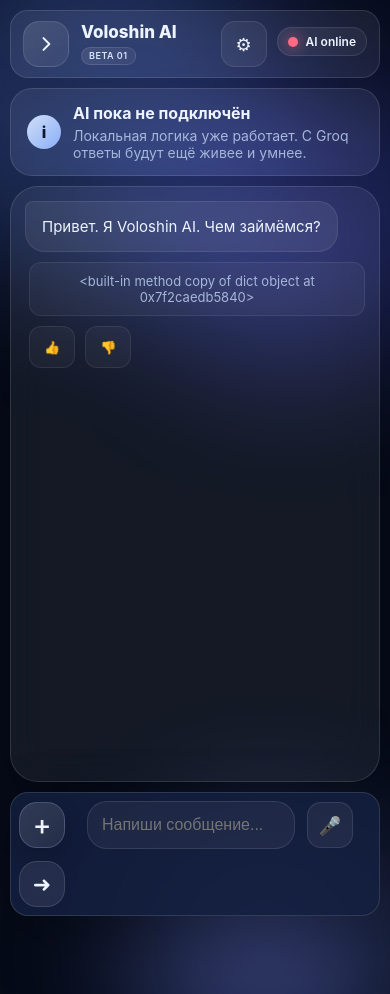
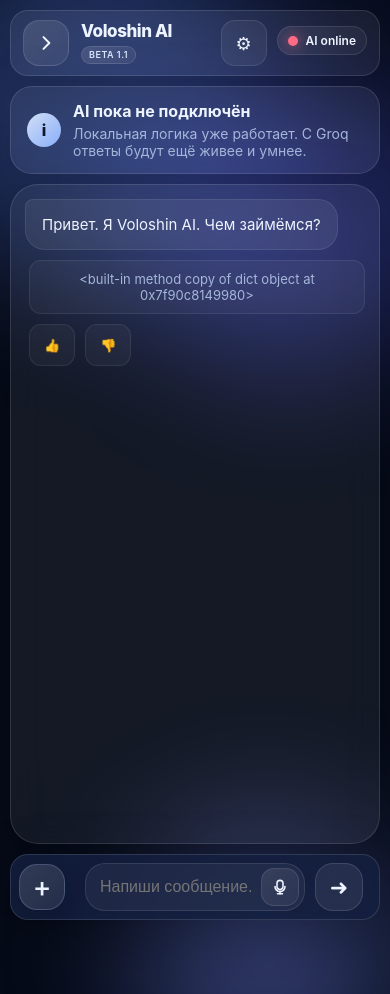
Before and after one commit to lalalaebala598/voloshin-ai, a Flask app: page / in a window 390 px wide. Run offline with Flask 3, Linux system fonts and the light colour scheme; the visitor is signed in with stand-in values (Sample User, id 1); data comes from the database, SQL or seed files in the repository.

Commit message:
Add files via upload

```diff
--- a/static/app.js
+++ b/static/app.js
@@ -253,6 +253,22 @@
     window.speechSynthesis.speak(utterance);
   }
 
+
+
+  function applyMobileViewportFix() {
+    if (!window.visualViewport) return;
+    const update = () => {
+      const vv = window.visualViewport;
+      const diff = Math.max(0, window.innerHeight - vv.height - vv.offsetTop);
+      document.documentElement.style.setProperty("--keyboard-offset", `${diff}px`);
+      if (document.activeElement === input && diff > 0) {
+        setTimeout(() => scrollToBottom(true), 30);
+      }
+    };
+    update();
+    window.visualViewport.addEventListener("resize", update);
+    window.visualViewport.addEventListener("scroll", update);
+  }
 
   function getConfig() {
     return {
@@ -1030,6 +1046,7 @@
     else if (themeMedia.addListener) themeMedia.addListener(handleThemeMediaChange);
   }
   initEvents();
+  applyMobileViewportFix();
   initDropdowns();
   initAutoScroll();
   applyStatus();
--- a/static/style.css
+++ b/static/style.css
@@ -1237,3 +1237,218 @@
     padding:3px 7px !important;
   }
 }
+
+
+/* ===== polish v2 ===== */
+:root{
+  --anim-fast:.14s;
+  --anim-med:.18s;
+  --keyboard-offset:0px;
+}
+
+.attach-option,
+.icon-btn,
+.send-btn,
+.attach-btn,
+.secondary-btn,
+.soft-btn,
+.primary-btn,
+.chat-item,
+.tool-btn,
+.model-option,
+.model-display-btn,
+.custom-display-btn,
+.profile-entry,
+.topbar,
+.welcome-card,
+.modal-card,
+.composer,
+.messages-wrap,
+.message-bubble,
+.brand-collapse-btn{
+  transition:
+    background var(--anim-fast) ease,
+    border-color var(--anim-fast) ease,
+    color var(--anim-fast) ease,
+    box-shadow var(--anim-fast) ease,
+    transform var(--anim-fast) ease,
+    opacity var(--anim-fast) ease !important;
+}
+
+.welcome-logo{
+  position:relative;
+  overflow:visible;
+}
+.welcome-logo::before{
+  content:"";
+  position:absolute;
+  inset:-14px;
+  border-radius:50%;
+  background:radial-gradient(circle, rgba(125,138,255,.32), rgba(125,138,255,.10) 45%, transparent 70%);
+  filter:blur(10px);
+  pointer-events:none;
+}
+.welcome-logo::after{
+  content:"";
+  position:absolute;
+  inset:-8px;
+  border-radius:50%;
+  background:radial-gradient(circle, rgba(255,255,255,.08), transparent 60%);
+  pointer-events:none;
+}
+.welcome-logo svg{
+  width:52px;
+  height:52px;
+  filter:drop-shadow(0 10px 24px rgba(74,92,170,.22));
+}
+.welcome-title{
+  font-size:31px;
+  font-weight:900;
+  letter-spacing:-0.03em;
+}
+.welcome-brand-main{
+  color:#eef4ff;
+}
+.welcome-brand-ai{
+  background:linear-gradient(135deg, #f1f6ff 0%, #c6d6ff 42%, #8c9bff 78%, #6d79ff 100%);
+  -webkit-background-clip:text;
+  background-clip:text;
+  color:transparent;
+  text-shadow:0 0 18px rgba(123,140,255,.25);
+}
+
+.top-title{
+  letter-spacing:-0.025em;
+}
+.beta-badge{
+  backdrop-filter:blur(12px);
+  -webkit-backdrop-filter:blur(12px);
+}
+
+.composer{
+  grid-template-columns:56px minmax(0,1fr) 56px !important;
+  gap:10px !important;
+}
+.input-shell{
+  position:relative;
+  min-width:0;
+}
+#input{
+  width:100%;
+  padding-right:54px !important;
+}
+.voice-inside-btn{
+  position:absolute !important;
+  right:8px;
+  top:50%;
+  transform:translateY(-50%);
+  width:40px !important;
+  height:40px !important;
+  min-width:40px !important;
+  min-height:40px !important;
+  border-radius:14px !important;
+  background:linear-gradient(135deg, rgba(255,255,255,.10), rgba(255,255,255,.05));
+  border:1px solid rgba(255,255,255,.10);
+}
+.voice-inside-btn svg{
+  width:20px;
+  height:20px;
+  fill:none;
+  stroke:#eef4ff;
+  stroke-width:1.9;
+  stroke-linecap:round;
+  stroke-linejoin:round;
+}
+body.theme-light .voice-inside-btn svg{
+  stroke:#17305f;
+}
+.voice-btn.listening{
+  transform:translateY(-50%) scale(1.04) !important;
+}
+.tool-btn.speak-btn{
+  min-width:44px;
+  font-size:16px;
+}
+.tool-btn.speak-btn.speaking{
+  box-shadow:0 0 0 6px rgba(107,115,255,.10), 0 0 18px rgba(107,115,255,.30);
+}
+
+body.theme-light .welcome-brand-main{
+  color:#132347;
+}
+body.theme-light .welcome-brand-ai{
+  background:linear-gradient(135deg, #203e86 0%, #385bc7 40%, #5b70e6 80%, #7a86ff 100%);
+  -webkit-background-clip:text;
+  background-clip:text;
+  color:transparent;
+}
+
+@media (max-width: 980px){
+  .topbar{
+    padding:9px 12px !important;
+    border-radius:18px !important;
+    gap:10px !important;
+  }
+  .main{
+    padding-bottom:calc(74px + env(safe-area-inset-bottom) + var(--keyboard-offset)) !important;
+  }
+  .messages-wrap{
+    margin-bottom:6px;
+  }
+  .composer{
+    position:sticky !important;
+    bottom:0 !important;
+    left:auto !important;
+    right:auto !important;
+    margin-top:auto !important;
+    padding:8px !important;
+    border-radius:18px !important;
+    z-index:35 !important;
+  }
+  .composer::after{
+    content:"";
+    position:absolute;
+    left:0; right:0;
+    bottom:calc(-1 * env(safe-area-inset-bottom));
+    height:calc(env(safe-area-inset-bottom) + var(--keyboard-offset));
+    background:inherit;
+    border-bottom-left-radius:18px;
+    border-bottom-right-radius:18px;
+    pointer-events:none;
+  }
+  .input-shell{
+    min-width:0;
+  }
+  #input{
+    min-height:48px !important;
+    padding-right:50px !important;
+    font-size:16px !important;
+  }
+  .voice-inside-btn{
+    right:6px;
+    width:38px !important;
+    height:38px !important;
+    min-width:38px !important;
+    min-height:38px !important;
+    border-radius:13px !important;
+  }
+  .send-btn{
+    width:48px !important;
+    height:48px !important;
+    min-width:48px !important;
+    min-height:48px !important;
+  }
+}
+
+@media (max-width: 520px){
+  .welcome-title{
+    font-size:28px;
+  }
+  .top-title{
+    font-size:17px !important;
+  }
+  .beta-badge{
+    font-size:9px !important;
+    padding:3px 7px !important;
+  }
+}
--- a/templates/index.html
+++ b/templates/index.html
@@ -26,19 +26,27 @@
     <div class="welcome-avatar welcome-logo">
       <svg viewBox="0 0 64 64" aria-hidden="true">
         <defs>
-          <linearGradient id="welcomeVGrad" x1="0" y1="0" x2="1" y2="1">
-            <stop offset="0%" stop-color="#c9dcff"/>
-            <stop offset="100%" stop-color="#7b8cff"/>
+          <linearGradient id="welcomeVOuter" x1="0" y1="0" x2="1" y2="1">
+            <stop offset="0%" stop-color="#e5efff"/>
+            <stop offset="55%" stop-color="#8ca0ff"/>
+            <stop offset="100%" stop-color="#6d79ff"/>
+          </linearGradient>
+          <linearGradient id="welcomeVInner" x1="0" y1="0" x2="1" y2="1">
+            <stop offset="0%" stop-color="#ffffff"/>
+            <stop offset="100%" stop-color="#b9ceff"/>
           </linearGradient>
         </defs>
-        <circle cx="32" cy="32" r="22" fill="none" stroke="url(#welcomeVGrad)" stroke-width="2.2" opacity="0.85"></circle>
-        <path d="M20 20l12 24 12-24" fill="none" stroke="url(#welcomeVGrad)" stroke-width="4.6" stroke-linecap="round" stroke-linejoin="round"></path>
-        <circle cx="21.5" cy="20.5" r="2.1" fill="url(#welcomeVGrad)"></circle>
-        <circle cx="42.5" cy="20.5" r="2.1" fill="url(#welcomeVGrad)"></circle>
-        <circle cx="32" cy="44" r="2.1" fill="url(#welcomeVGrad)"></circle>
+        <circle cx="32" cy="32" r="23" fill="rgba(255,255,255,0.03)" stroke="url(#welcomeVOuter)" stroke-width="2.3" opacity="0.95"></circle>
+        <path d="M18.5 18.5L31.8 45.8L45.5 18.5" fill="none" stroke="url(#welcomeVOuter)" stroke-width="5.6" stroke-linecap="round" stroke-linejoin="round"></path>
+        <path d="M24 19.5L31.9 35.8L40 19.5" fill="none" stroke="url(#welcomeVInner)" stroke-width="2.2" stroke-linecap="round" stroke-linejoin="round" opacity="0.9"></path>
+        <circle cx="18.7" cy="18.7" r="2.2" fill="url(#welcomeVOuter)"></circle>
+        <circle cx="45.3" cy="18.7" r="2.2" fill="url(#welcomeVOuter)"></circle>
+        <circle cx="31.9" cy="45.4" r="2.2" fill="url(#welcomeVOuter)"></circle>
+        <path d="M22.2 12.8H41.8" stroke="url(#welcomeVOuter)" stroke-width="1.2" stroke-linecap="round" opacity="0.55"></path>
+        <path d="M50.6 24.4L54 32L50.6 39.6" stroke="url(#welcomeVOuter)" stroke-width="1.4" stroke-linecap="round" stroke-linejoin="round" opacity="0.65"></path>
       </svg>
     </div>
-    <div class="welcome-title">Voloshin AI</div>
+    <div class="welcome-title"><span class="welcome-brand-main">Voloshin</span> <span class="welcome-brand-ai">AI</span></div>
     <div class="welcome-subtitle">Войди, зарегистрируйся или начни без регистрации.</div>
     <div class="welcome-actions">
       <button class="secondary-btn" id="welcomeRegisterBtn">Зарегистрироваться</button>
@@ -119,7 +127,7 @@
           </span>
         </button>
         <div>
-          <div class="top-title">Voloshin AI <span class="beta-badge">beta 01</span></div>
+          <div class="top-title">Voloshin AI <span class="beta-badge">beta 1.1</span></div>
           <div class="top-subtitle" data-i18n="subtitle">{{ translations.subtitle }}</div>
         </div>
       </div>
@@ -169,9 +177,18 @@
         <input id="cameraInput" type="file" accept="image/*" capture="environment" hidden>
         <input id="fileInput" type="file" accept=".txt,.md,.pdf,.docx" hidden>
       </div>
+      <div class="input-shell">
       <input id="input" type="text" placeholder="{{ translations.placeholder }}" onkeydown="handleKey(event)">
-      <button class="icon-btn voice-btn" id="voiceInputBtn" type="button" title="Голосовой ввод">🎤</button>
-      <button class="send-btn" onclick="sendMessage()">➜</button>
+      <button class="icon-btn voice-btn voice-inside-btn" id="voiceInputBtn" type="button" title="Голосовой ввод" aria-label="Голосовой ввод">
+        <svg viewBox="0 0 24 24" aria-hidden="true">
+          <path d="M12 15a3.6 3.6 0 0 0 3.6-3.6V7.6A3.6 3.6 0 0 0 12 4a3.6 3.6 0 0 0-3.6 3.6v3.8A3.6 3.6 0 0 0 12 15Z"></path>
+          <path d="M18 11.5a6 6 0 0 1-12 0"></path>
+          <path d="M12 17v3"></path>
+          <path d="M9 20h6"></path>
+        </svg>
+      </button>
+    </div>
+    <button class="send-btn" onclick="sendMessage()">➜</button>
     </div>
   </main>
 </div>
```
